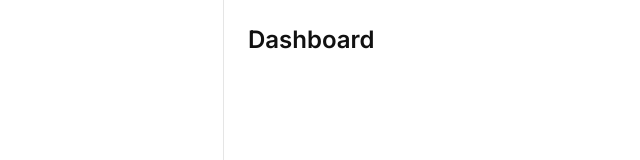
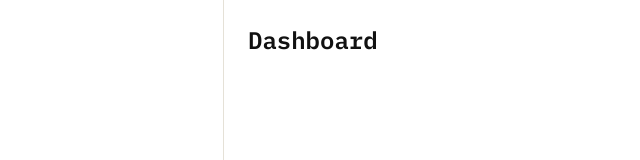
Before and after one commit to AEGIS-OSX/shelf-ii, a Next.js app: page /dashboard in a window 1280 px wide. Shown: the top 160 px of the page, without its empty margins (0-640 px from the left). Built offline with nearby package versions, Linux system fonts and the light colour scheme.

Commit message:
chore: apply design system (#F7F3EA primary, IBM Plex Mono/Inter fonts)

```diff
--- a/app/globals.css
+++ b/app/globals.css
@@ -1,21 +1,21 @@
-@import url('https://fonts.googleapis.com/css2?family=Inter:wght@400;600;700&family=Inter:wght@400;500;600&display=swap');
+@import url('https://fonts.googleapis.com/css2?family=IBM+Plex+Mono:wght@400;600;700&family=Inter:wght@400;500;600&display=swap');
 
 @tailwind base;
 @tailwind components;
 @tailwind utilities;
 
 :root {
-  --color-primary: #111111;
-  --color-accent: #111111;
+  --color-primary: #F7F3EA;
+  --color-accent: #FFFFFF;
   --color-bg: #FFFFFF;
   --color-text: #111111;
-  --color-muted: #666666;
-  --color-border: #E5E5E5;
+  --color-muted: #5C6B7D;
+  --color-border: #E5E1D7;
   --space-base: 8px;
   --radius-sm: 4px;
   --radius-md: 8px;
   --radius-lg: 16px;
-  --font-display: 'Inter', Georgia, serif;
+  --font-display: 'IBM Plex Mono', Georgia, serif;
   --font-body: 'Inter', system-ui, -apple-system, sans-serif;
 }
 
--- a/public/fonts.json
+++ b/public/fonts.json
@@ -1,6 +1,6 @@
 {
   "display": {
-    "family": "Inter",
+    "family": "IBM Plex Mono",
     "google": true
   },
   "body": {
```
Also changed, not shown: public/tokens.json (+4 -4 lines).
